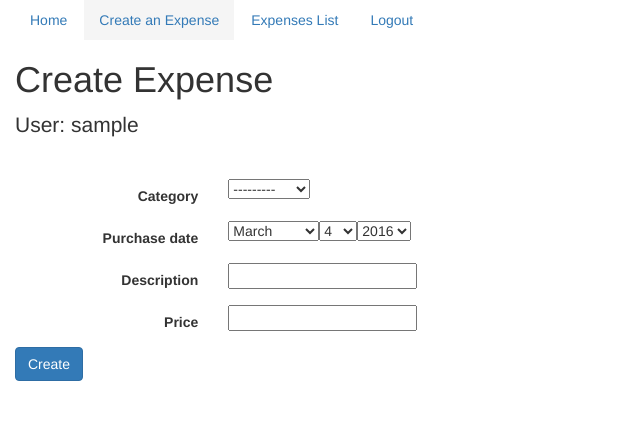
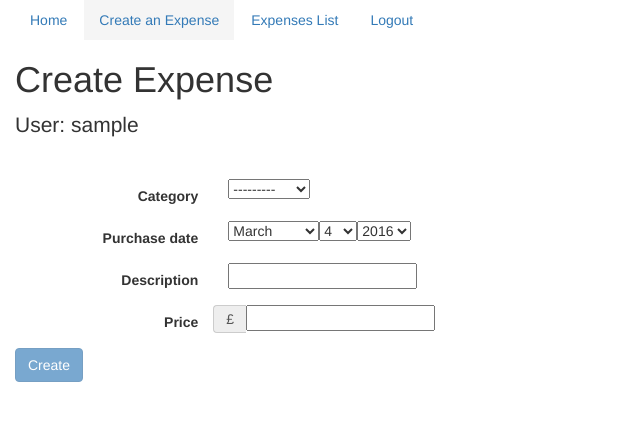
Before and after one commit to JoyDore63/expenses-recorder, a Django app: page /expense_form/ in a window 1280 px wide. Shown: the top 421 px of the page, without its empty margins (0-640 px from the left). Run offline with Django 3.2, Linux system fonts and the light colour scheme; the visitor is signed in with stand-in values (Sample User, id 1); data comes from the database, SQL or seed files in the repository; parts of the project's set-up code (start-up, migrations or seed data) failed here and were passed over; some libraries are stand-ins or nearby versions.

Commit message:
There or thereabouts

```diff
--- a/expenses_website/expenses/static/expenses/js/expenses.js
+++ b/expenses_website/expenses/static/expenses/js/expenses.js
@@ -1,36 +1,51 @@
 $(document).ready(function(){
-    $('#id_category').on('change', function(){
+    // for each of the input fields,
+    //   if value was entered
+    //     set to valid and disable error message
+    //   else (no value has been input)
+    //     set error message to show and flag as invalid
+    $('#id_category').on('input', function(){
         var input=$(this);
         var value=input.val();
+        var error_element=$("span", $(this).parent());
         if (value){
             input.removeClass("invalid").addClass("valid");
+            error_element.removeClass("error_show").addClass("error");
         }
         else {
             input.removeClass("valid").addClass("invalid");
+            error_element.removeClass("error").addClass("error_show");
         }
     });
     $('#id_description').on('input', function(){
         var input=$(this);
         var value=input.val();
+        var error_element=$("span", $(this).parent());
         if (value){
             input.removeClass("invalid").addClass("valid");
+            error_element.removeClass("error_show").addClass("error");
         }
         else {
             input.removeClass("valid").addClass("invalid");
+            error_element.removeClass("error").addClass("error_show");
         }
     });
     $("#id_price").on('input', function() {
         var input=$(this);
         var value=input.val();
+        var error_element=$("span", $(this).parent());
         if (value){
             input.removeClass("invalid").addClass("valid");
+            error_element.removeClass("error_show").addClass("error");
         }
         else {
             input.removeClass("valid").addClass("invalid");
+            error_element.removeClass("error").addClass("error_show");
         }
     });
     // taken from https://formden.com/blog/validate-contact-form-jquery
-    $("#expense_submit").click(function(event){
+    // If the form changes, check if we can enable submit button
+    $("#expense").change(function(event){
         // Don't need to validate the date fields, they have defaults
         $("#id_purchase_date_month").addClass("valid");
         $("#id_purchase_date_day").addClass("valid");
@@ -43,22 +58,19 @@ $(document).ready(function(){
         var error_free=true;
         for (var input in form_data){
             var element=$("#id_"+form_data[input]['name']);
-            // Ignore csrf token, all attempts at adding valid to it have failed
+            // Ignore csrf token, attempts at adding valid to it have failed
             if (element.selector == '#id_csrfmiddlewaretoken'){continue;}
             var valid=element.hasClass("valid");
             var error_element=$("span", element.parent());
             if (!valid){
-                error_element.removeClass("error").addClass("error_show");
                 error_free=false;
             }
-            else{error_element.removeClass("error_show").addClass("error");}
         }
         if (!error_free){
-            event.preventDefault();
-            alert("Errors: Form will not be submitted")
+            $("#expense_submit").addClass("disabled");
         }
         else{
-            alert('No errors: Form will be submitted');
+            $('#expense_submit').removeClass("disabled");
         }
     });
 });
--- a/expenses_website/expenses/templates/expenses/expense_form.html
+++ b/expenses_website/expenses/templates/expenses/expense_form.html
@@ -55,7 +55,8 @@
 
     <div class="form-group{% if form.price.errors %} has-error{% endif %}">
         <label for="id_price" class="col-sm-2 control-label">{{ form.price.label }}</label>
-        <div class="col-sm-10">
+        <div class="input-group col-sm-10">
+            <div class="input-group-addon">£</div>
             {{ form.price }}
             {{ form.price.help }}
             <span class="error">Price is required</span>
@@ -64,7 +65,7 @@
             {% endfor %}
         </div>
     </div>
-    <input id="expense_submit" class="btn btn-primary" type="submit" value="Create">
+    <input id="expense_submit" class="btn btn-primary disabled" type="submit" value="Create">
 </form>
 
 </body>
```
